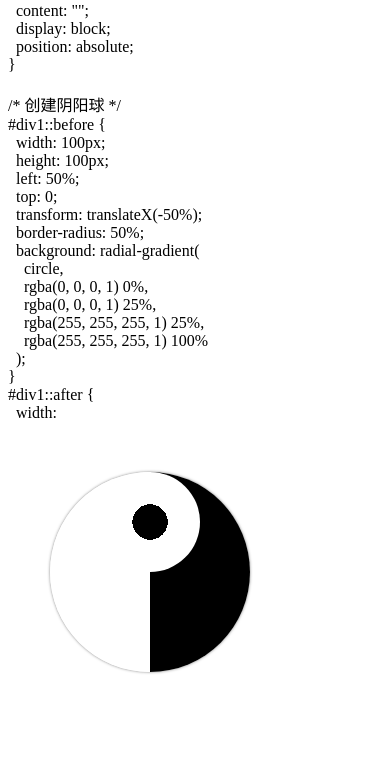
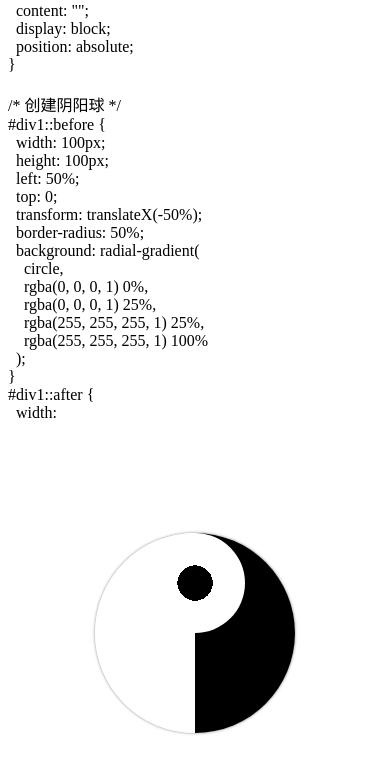
Before and after one commit to sunman7/Test-Note, a plain HTML site: page cv/src/index.html in a window 390 px wide. Drawn offline with Linux system fonts and the light colour scheme.

Commit message:
修改手机 图片居中

```diff
--- a/cv/src/style.css
+++ b/cv/src/style.css
@@ -28,7 +28,9 @@
   }
   #div1 {
     position: absolute;
-    top: 50px;
-    left: 50px;
+    top: 50%;
+    left: 50%;
+    margin-top: -100px;
+    margin-left: -100px;
   }
 }
```
